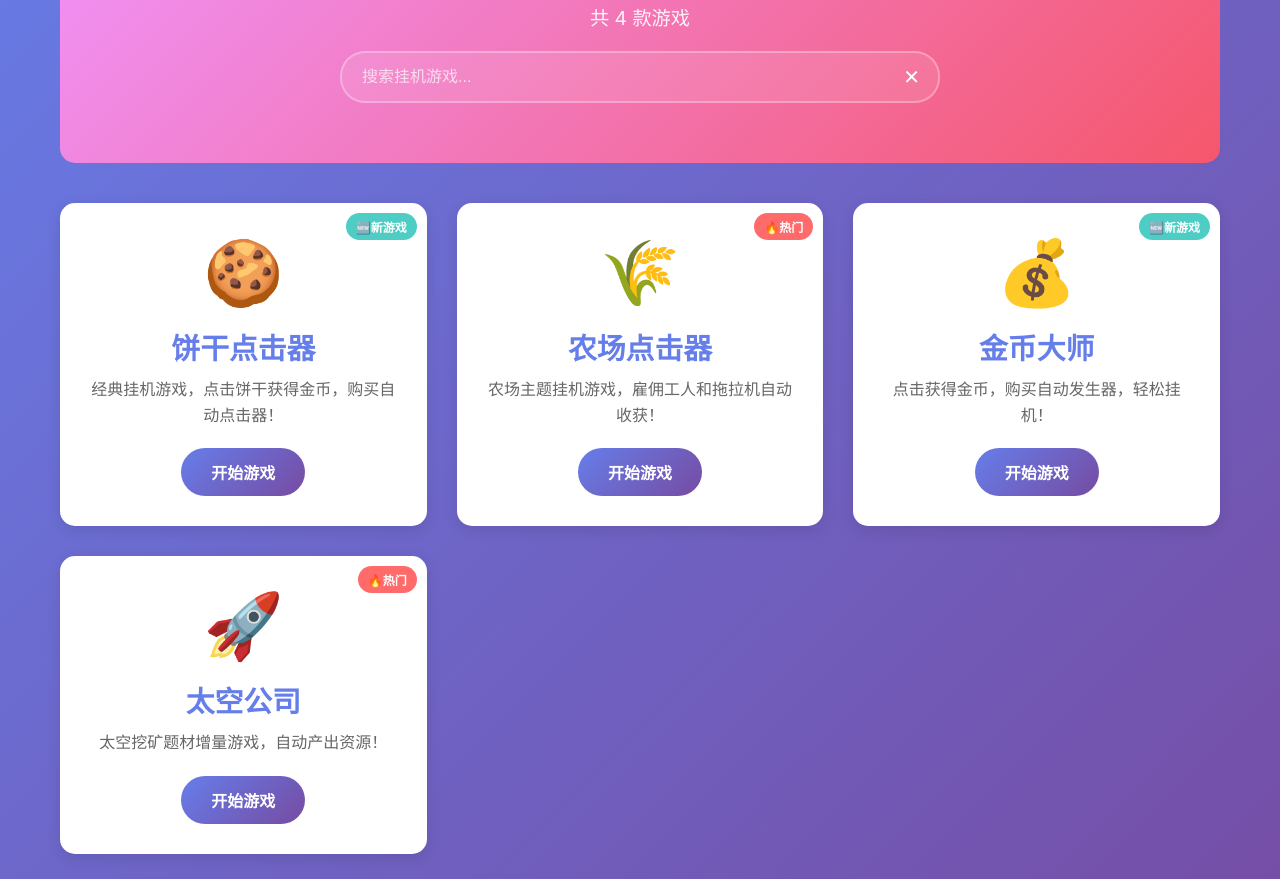
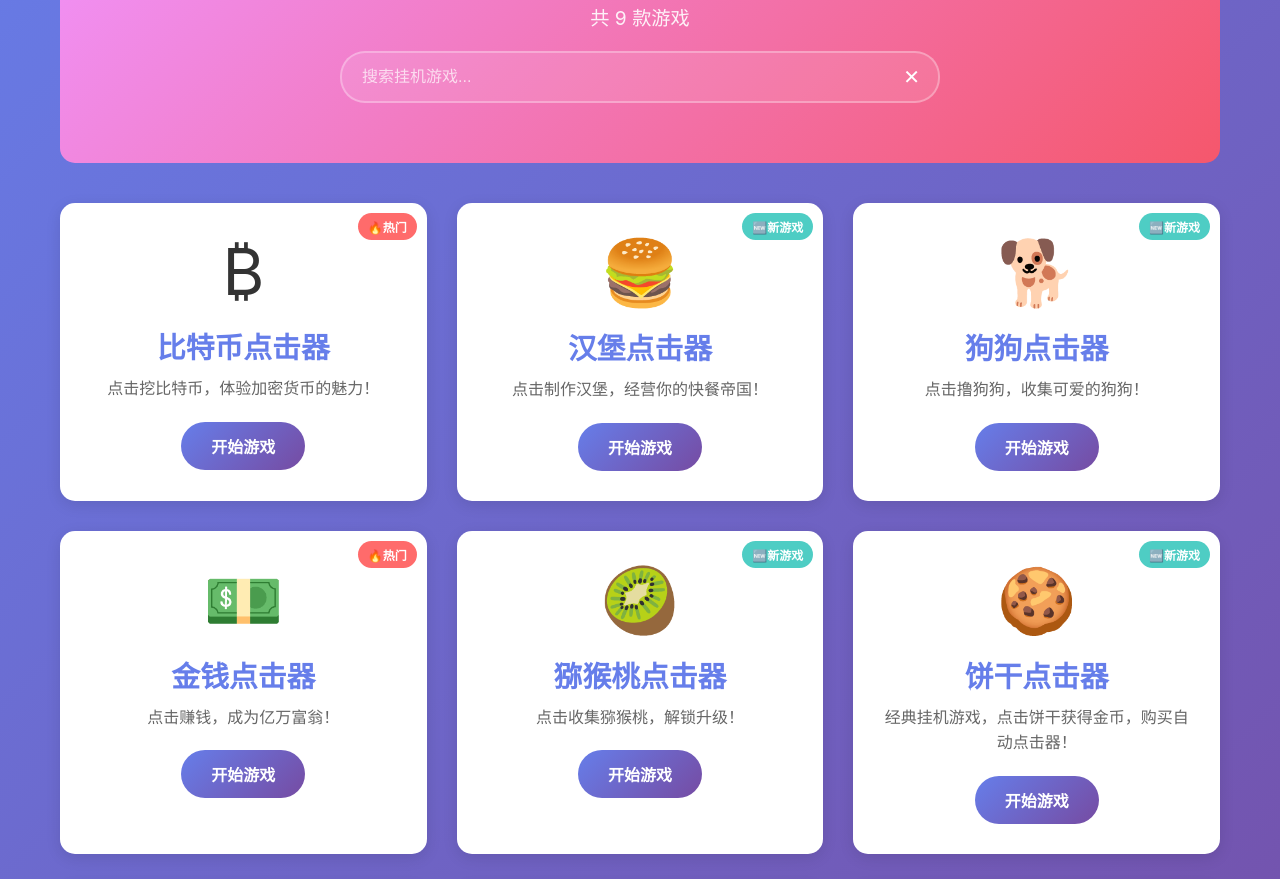
Before and after one commit to luckjackyer/game-website, a plain HTML site: page idle-games.html in a window 1280 px wide. Shown: the part 261-1140 px from the top of the page. Drawn offline with Linux system fonts and the light colour scheme.

Commit message:
Update idle-games.html

```diff
--- a/idle-games.html
+++ b/idle-games.html
@@ -88,7 +88,7 @@
     <main class="container">
         <div class="category-header">
             <h1>💰 挂机游戏</h1>
-            <p class="game-count">共 <span id="gameCount">4</span> 款游戏</p>
+            <p class="game-count">共 <span id="gameCount">9</span> 款游戏</p>
             <div class="search-box">
                 <input type="text" id="gameSearch" placeholder="搜索挂机游戏..." onkeyup="filterGames()">
                 <button onclick="clearSearch()">✕</button>
@@ -96,6 +96,46 @@
         </div>
 
         <section class="games-grid" id="gamesGrid">
+            <a href="games/bitcoin-clicker.html" class="game-card" data-tags="挂机,点击,比特币">
+                <div class="game-tag hot">🔥热门</div>
+                <div class="game-icon">₿</div>
+                <h2>比特币点击器</h2>
+                <p>点击挖比特币，体验加密货币的魅力！</p>
+                <span class="play-btn">开始游戏</span>
+            </a>
+
+            <a href="games/burger-clicker.html" class="game-card" data-tags="挂机,点击,汉堡">
+                <div class="game-tag new">🆕新游戏</div>
+                <div class="game-icon">🍔</div>
+                <h2>汉堡点击器</h2>
+                <p>点击制作汉堡，经营你的快餐帝国！</p>
+                <span class="play-btn">开始游戏</span>
+            </a>
+
+            <a href="games/doggo-clicker.html" class="game-card" data-tags="挂机,点击,狗狗">
+                <div class="game-tag new">🆕新游戏</div>
+                <div class="game-icon">🐕</div>
+                <h2>狗狗点击器</h2>
+                <p>点击撸狗狗，收集可爱的狗狗！</p>
+                <span class="play-btn">开始游戏</span>
+            </a>
+
+            <a href="games/money-clicker.html" class="game-card" data-tags="挂机,点击,金钱">
+                <div class="game-tag hot">🔥热门</div>
+                <div class="game-icon">💵</div>
+                <h2>金钱点击器</h2>
+                <p>点击赚钱，成为亿万富翁！</p>
+                <span class="play-btn">开始游戏</span>
+            </a>
+
+            <a href="games/kiwi-clicker.html" class="game-card" data-tags="挂机,点击,猕猴桃">
+                <div class="game-tag new">🆕新游戏</div>
+                <div class="game-icon">🥝</div>
+                <h2>猕猴桃点击器</h2>
+                <p>点击收集猕猴桃，解锁升级！</p>
+                <span class="play-btn">开始游戏</span>
+            </a>
+
             <a href="games/cookie-clicker.html" class="game-card" data-tags="挂机,点击,饼干">
                 <div class="game-tag new">🆕新游戏</div>
                 <div class="game-icon">🍪</div>
```
